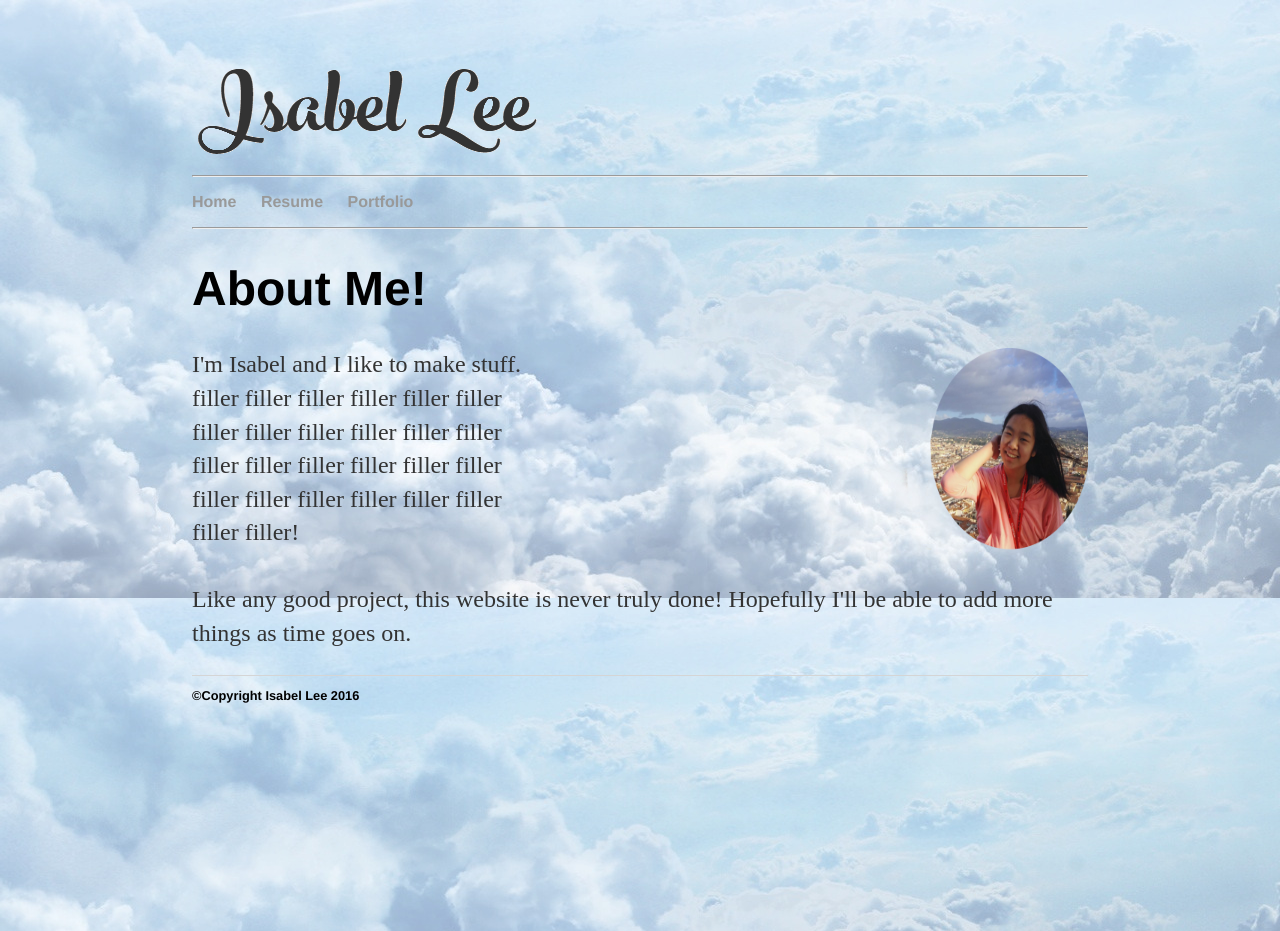
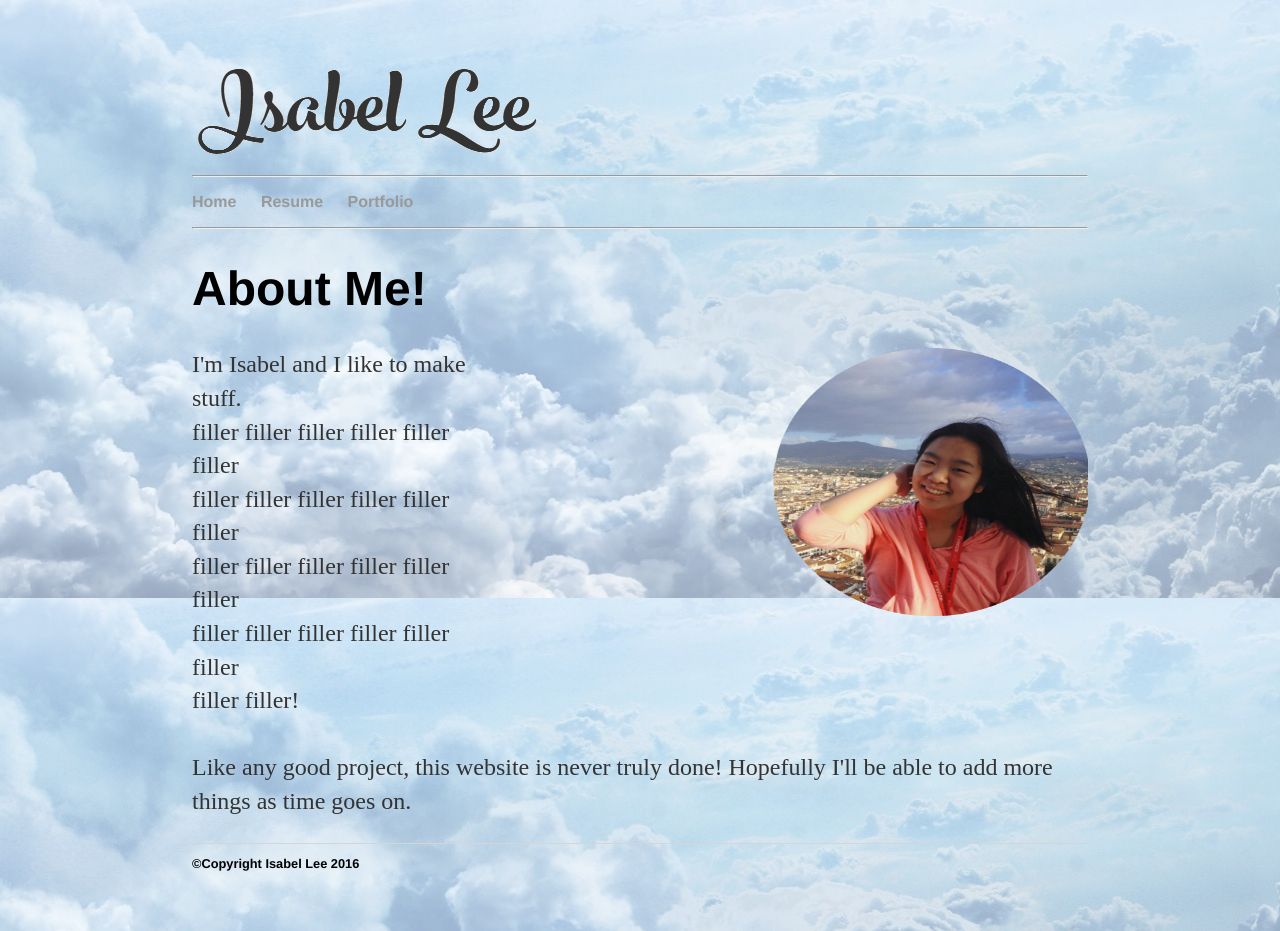
Before and after one commit to isabelringing1/old_website, a Jekyll site: the page built from index.html, in a window 1280 px wide. Built offline with Jekyll 4.4.1, drawn with Linux system fonts in a browser that asks for light colours.

Commit message:
Update index.html

```diff
--- a/index.html
+++ b/index.html
@@ -7,7 +7,7 @@
 	<h1>About Me!</h1>
 	</div>
 
-	<img src="Me2.png" alt="whatever i guess" style="float:right;width:300px;height:225px;">
+	<img src="Me2.png" alt="whatever i guess" style="float:right;width:600px;height:300px;">
 	<p>I'm Isabel and I like to make stuff. <br>
 	filler filler filler filler filler filler<br>
 	filler filler filler filler filler filler<br>
```
